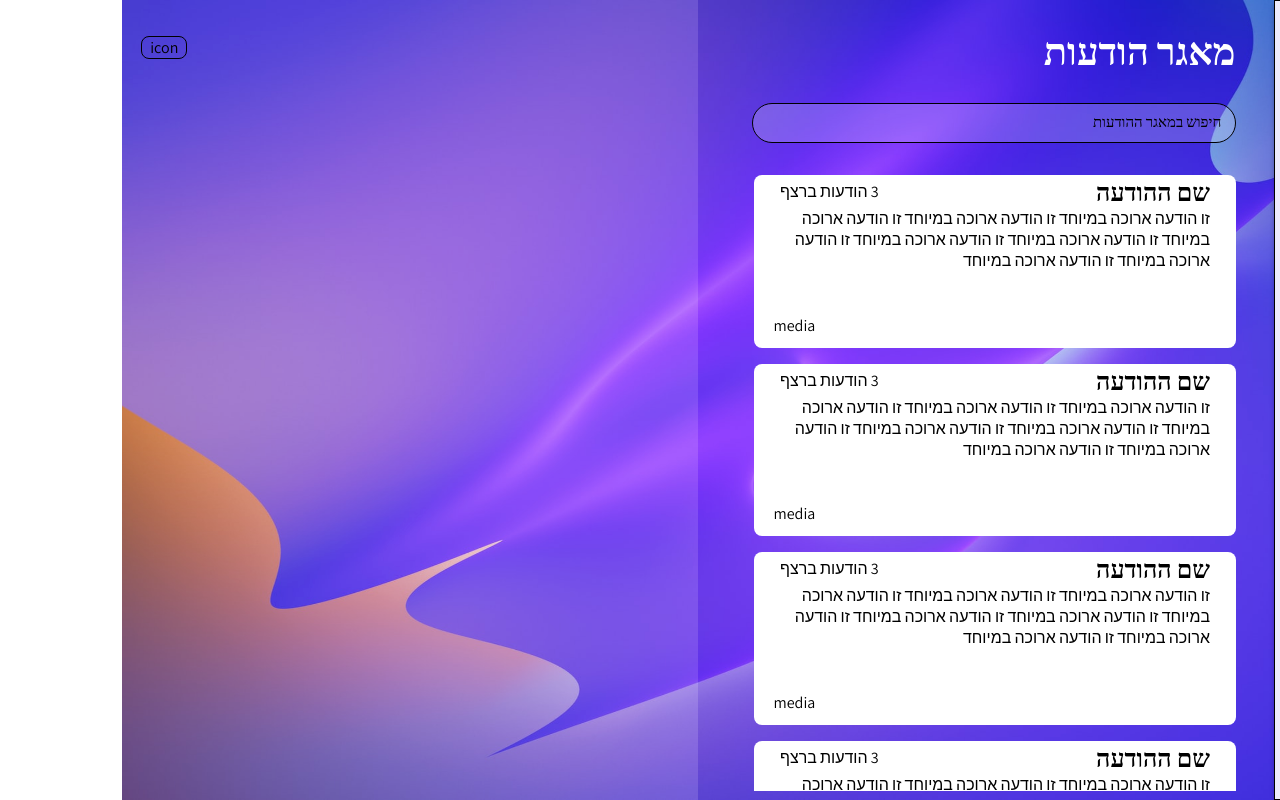
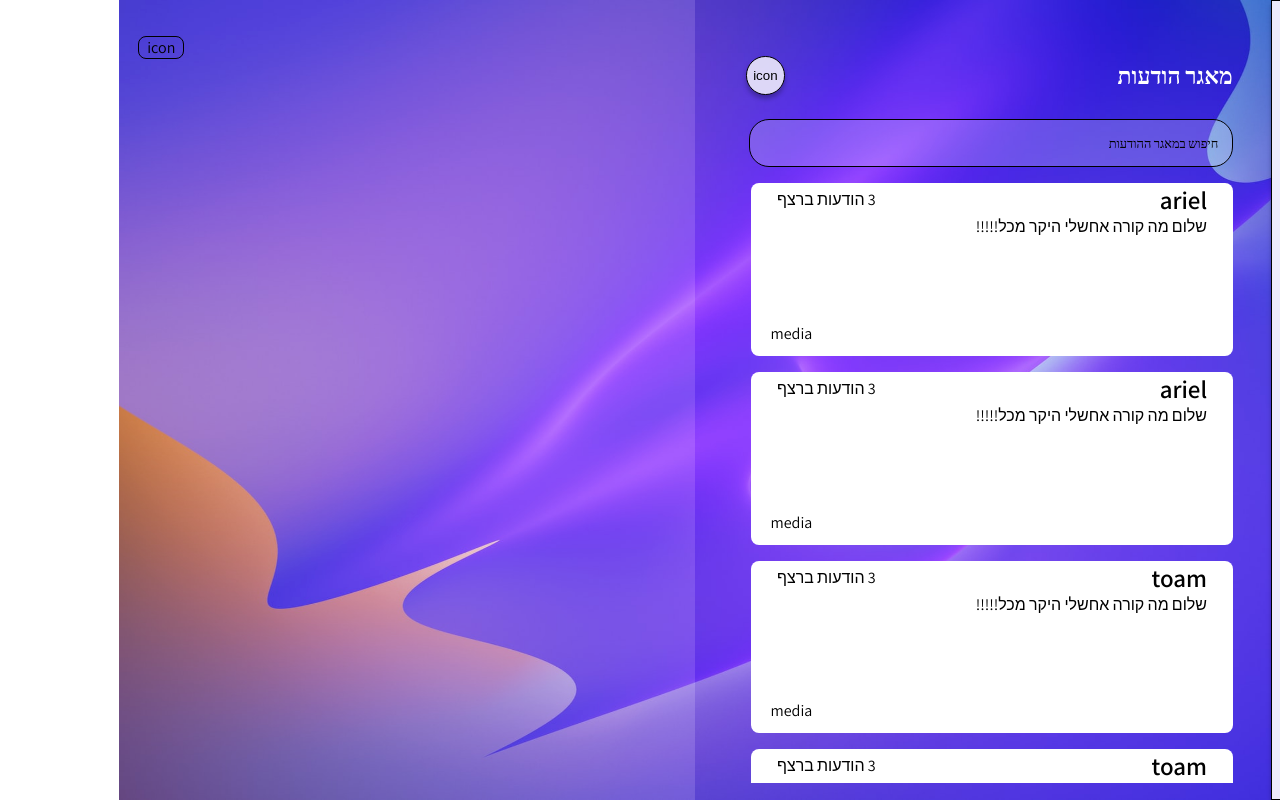
Before and after one commit to aariell0045/ws-project-front, a React (Create React App) app: page /MessagesStock in a window 1280 px wide. Built offline with nearby package versions, Linux system fonts and the light colour scheme.

Commit message:
add search to message-stock changed message-box-component-props adding little style to search input ty for the reading

```diff
--- a/src/components/contacts-list/contacts-list.styls.css
+++ b/src/components/contacts-list/contacts-list.styls.css
@@ -66,7 +66,7 @@
 
 .contacts-page-main-header-search {
   background: rgba(255, 255, 255, 0.2);
-  border: 1px solid #000000;
+  border: 0.11vw solid #000000;
   border-radius: 2vh;
   width: 25vw;
   height: 5vh;
--- a/src/components/groups-list/groups-list.styles.css
+++ b/src/components/groups-list/groups-list.styles.css
@@ -53,7 +53,7 @@
 
 .groups-page-main-header-search {
   background: rgba(255, 255, 255, 0.2);
-  border: 1px solid #000000;
+  border: 0.11vw solid #000000;
   border-radius: 2vh;
   width: 25vw;
   height: 5vh;
--- a/src/components/message-box/message-box.component.jsx
+++ b/src/components/message-box/message-box.component.jsx
@@ -1,24 +1,21 @@
 import "./message-box.styles.css";
 import React from "react";
 
-function MessageBox() {
-	return (
-		<div className="message-box">
-			<header className='message-box-header'>
-				 <h3>שם ההודעה</h3>
-				 <p>3 הודעות ברצף</p>
-			</header>
-			<div className='content'>
-				<p >
-				זו הודעה ארוכה במיוחד זו הודעה ארוכה במיוחד זו הודעה ארוכה במיוחד זו הודעה ארוכה במיוחד זו הודעה ארוכה במיוחד זו הודעה ארוכה במיוחד זו הודעה ארוכה במיוחד
-				</p>
-				<div className='media-footer' >
-					media
-				</div>
-			</div>
+function MessageBox(props) {
+  let [messageName, contentMessage] = props.item;
 
-		</div>
-	)
+  return (
+    <div className="message-box">
+      <header className="message-box-header">
+        <h3>{messageName}</h3>
+        <p>3 הודעות ברצף</p>
+      </header>
+      <div className="content">
+        <p>{contentMessage}</p>
+        <div className="media-footer">media</div>
+      </div>
+    </div>
+  );
 }
 
-export default MessageBox
+export default MessageBox;
--- a/src/components/messages-stock/messages-stock.component.jsx
+++ b/src/components/messages-stock/messages-stock.component.jsx
@@ -3,42 +3,90 @@ import React, { useState } from "react";
 import MessageBox from "../message-box/message-box.component";
 import AddMessage from "../add-message/add-message.component";
 
+
+const messages = [
+  { messageName: "ariel", contentMessage: "שלום מה קורה אחשלי היקר מכל!!!!!" },
+  { messageName: "ariel", contentMessage: "שלום מה קורה אחשלי היקר מכל!!!!!" },
+  { messageName: "toam", contentMessage: "שלום מה קורה אחשלי היקר מכל!!!!!" },
+  { messageName: "toam", contentMessage: "שלום מה קורה אחשלי היקר מכל!!!!!" },
+];
+
 function MessagesStock() {
   const [createMessage, setCreateMessage] = useState(false);
-	console.log(createMessage);
+  const [messagesList, setMessageList] = useState(messages);
+  const [state, setState] = useState({
+    searchMessages: "",
+  });
+
+  function handleInputs({ target }) {
+    const { name, value } = target;
+    let currentState = { ...state };
+    currentState[name] = value;
+    setState(currentState);
+  }
+
   return (
-		<section id='messages-stock'>
-			<div className='messages-stock-warpper'>
-				<div className='messages-stock-left-side'>
-					<header className='messages-stock-left-side-header'>
-						<h2>
-						מאגר הודעות
-						</h2>
+    <section id="messages-stock">
+      <div className="messages-stock-warpper">
+        <div className="messages-stock-left-side">
+          <header className="messages-stock-left-side-header">
+            <p>מאגר הודעות</p>
+            <button className="messages-stock-right-side-button-add-new-message">
+              icon
+            </button>
           </header>
-					<input className='messages-stcok-left-side-input' type="text" placeholder="חיפוש במאגר ההודעות" />
+          <input
+            name="searchMessages"
+            className="messages-stcok-left-side-input"
+            type="text"
+            placeholder="חיפוש במאגר ההודעות"
+            onChange={(event) => handleInputs(event)}
+          />
 
-					<div className='messages-stcok-list'>
-							<MessageBox />
-							<MessageBox />
-							<MessageBox />
-							<MessageBox />
-							<MessageBox />
+          <div className="messages-stcok-list">
+            {state.searchMessages &&
+              messagesList.map((message, index) => {
+                if (message.messageName.includes(state.searchMessages)) {
+                  return (
+                    <MessageBox
+                      key={index}
+                      item={[message.messageName, message.contentMessage]}
+                    />
+                  );
+                } else {
+                  return null;
+                }
+              })}
+            {!state.searchMessages &&
+              messagesList.map((message, index) => {
+                return (
+                  <MessageBox
+                    key={index}
+                    item={[message.messageName, message.contentMessage]}
+                  />
+                );
+              })}
           </div>
         </div>
-				<div className='messages-stock-right-side'>
-					<div className='message-stock-right-side-background'></div>
-					<div className='messsages-stock-tools' >
-						<span onClick={(event) => setCreateMessage(!createMessage)} className={createMessage ? 'new-message-tool new-message-tool-active': 'new-message-tool'}>
-							{ "icon" }
+        <div className="messages-stock-right-side">
+          <div className="message-stock-right-side-background"></div>
+          <div className="messsages-stock-tools">
+            <span
+              onClick={(event) => setCreateMessage(!createMessage)}
+              className={
+                createMessage
+                  ? "new-message-tool new-message-tool-active"
+                  : "new-message-tool"
+              }
+            >
+              {"icon"}
             </span>
           </div>
-						<div>
-						{createMessage && <AddMessage/> }
-						</div>
+          <div>{createMessage && <AddMessage />}</div>
         </div>
       </div>
     </section>
-	)
+  );
 }
 
 export default MessagesStock;
--- a/src/components/messages-stock/messages-stock.styles.css
+++ b/src/components/messages-stock/messages-stock.styles.css
@@ -1,15 +1,13 @@
-
-#messages-stock{
+#messages-stock {
   width: 100%;
   height: 100%;
 }
-.messages-stock-warpper{
+.messages-stock-warpper {
   display: grid;
-	grid-template-columns: repeat(2,1fr);
+  grid-template-columns: repeat(2, 1fr);
   width: 100%;
   height: 100vh;
 }
-
 
 .messages-stock-right-side {
   width: 100%;
@@ -17,17 +15,16 @@
   position: relative;
 }
 
-.message-stock-right-side-background{
+.message-stock-right-side-background {
   background: rgba(255, 255, 255, 0.4);
   mix-blend-mode: soft-light;
   width: 100%;
   height: 100%;
   position: absolute;
   z-index: -1;
-
 }
 
-.messsages-stock-tools{
+.messsages-stock-tools {
   position: absolute;
   left: 0;
   height: -moz-fit-content;
@@ -37,7 +34,7 @@
   justify-content: flex-end;
 }
 
-.new-message-tool{
+.new-message-tool {
   border: 1px solid black;
   border-radius: 1vh;
   box-sizing: border-box;
@@ -50,56 +47,69 @@
   width: fit-content;
 }
 
-.new-message-tool-active{
+.new-message-tool-active {
   width: 6vw;
   justify-content: flex-start;
+}
+
+.messages-stock-left-side-header {
+  font-family: Assistant;
+  font-style: normal;
+  font-weight: 600;
+  font-size: 1.8vw;
+  line-height: 39px;
+  text-align: right;
+  color: white;
+  display: flex;
+  align-items: center;
+  justify-content: space-between;
+  padding-top: 7vh;
+  padding-bottom: 3vh;
 
 }
 
-.messages-stock-left-side-header{
-	font-family: Assistant;
-	font-style: normal;
-	font-weight: 600;
-	font-size: 2vw;
-	line-height: 39px;
-	text-align: right;
-	color: white;
+.messages-stock-right-side-button-add-new-message {
+  background: rgba(255, 255, 255, 0.8);
+  border: 1px solid #000000;
+  box-sizing: border-box;
+  box-shadow: 0px 4px 4px rgba(0, 0, 0, 0.25);
+  border-radius: 50%;
+  height: 3vw;
+  width: 3vw;
+  cursor: pointer;
+  margin-left: 4vw;
 }
-
 .messages-stock-left-side {
   padding-right: 3vw;
 }
 
-.messages-stcok-left-side-input{
+.messages-stcok-left-side-input {
   background: rgba(255, 255, 255, 0.2);
-	border: 1px solid #000000;
+  border: 0.11vw solid #000000;
   box-sizing: border-box;
   border-radius: 20px;
   width: 90%;
-	height: 5vh;
+  height: 6vh;
   outline: none;
   padding-right: 1em;
 }
 
-.messages-stcok-left-side-input::placeholder{
+.messages-stcok-left-side-input::placeholder {
   font-family: Assistant;
   font-style: normal;
   font-weight: normal;
-	font-size: 15px;
-	line-height: 20px;
+  font-size: 1vw;
   text-align: right;
   color: #000000;
 }
 
-
-.messages-stcok-list{
-	margin-top: 4vh;
-	display:grid;
+.messages-stcok-list {
+  margin-top: 2vh;
+  display: grid;
   gap: 1em;
   overflow-y: scroll;
-	height: 77vh;
+  height: 75vh;
 }
-
 
 .messages-stcok-list::-webkit-scrollbar {
   width: 0px;
--- a/src/components/send-message-part-1/send-message-part-1.component.jsx
+++ b/src/components/send-message-part-1/send-message-part-1.component.jsx
@@ -1,37 +1,73 @@
 import "./send-message-part-1.styles.css";
 import React from "react";
 import MessageBox from "../message-box/message-box.component";
-import {Link} from 'react-router-dom'
+import { Link } from "react-router-dom";
+import { useState } from "react";
 
+const messages = [
+  { messageName: "ariel", contentMessage: "שלום מה קורה אחשלי היקר מכל!!!!!" },
+  { messageName: "ariel", contentMessage: "שלום מה קורה אחשלי היקר מכל!!!!!" },
+  { messageName: "toam", contentMessage: "שלום מה קורה אחשלי היקר מכל!!!!!" },
+  { messageName: "toam", contentMessage: "שלום מה קורה אחשלי היקר מכל!!!!!" },
+];
 
 function SendMessagePart1() {
+  const [messagesList, setMessageList] = useState(messages);
+  const [state, setState] = useState({
+    searchMessages: "",
+  });
+
+  function handleInputs({ target }) {
+    const { name, value } = target;
+    let currentState = { ...state };
+    currentState[name] = value;
+    setState(currentState);
+  }
   return (
-		<section id='send-message-part-1'>
-			<div className='send-message-part-1-warpper'>
-				<div className='send-message-part-1-right-side'>
-					<header className='send-message-part-1-main-header'>
-						<h2>יש לבחור את הקבוצה הרלוונטית</h2>
+    <section id="send-message-part-1">
+      <div className="send-message-part-1-warpper">
+        <div className="send-message-part-1-right-side">
+          <header className="send-message-part-1-main-header">
+            <p>יש לבחור את ההודעה אותה תרצה לשלוח:</p>
           </header>
           <input
-						className='send-message-part-1-search-input'
-						type='text'
-						placeholder='חיפוש במאגר ההודעות'
+            name="searchMessages"
+            className="send-message-part-1-search-input"
+            type="text"
+            placeholder="חיפוש במאגר ההודעות"
+            onChange={(event) => handleInputs(event)}
           />
-					<div className='send-message-part-1-messages-list'>
-						<MessageBox />
-						<MessageBox />
-						<MessageBox />
-						<MessageBox />
-						<MessageBox />
-						<MessageBox />
+          <div className="send-message-part-1-messages-list">
+            {state.searchMessages &&
+              messagesList.map((message, index) => {
+                if (message.messageName.includes(state.searchMessages)) {
+                  return (
+                    <MessageBox
+                      key={index}
+                      item={[message.messageName, message.contentMessage]}
+                    />
+                  );
+                } else {
+                  return null;
+                }
+              })}
+            {!state.searchMessages &&
+              messagesList.map((message, index) => {
+                return (
+                  <MessageBox
+                    key={index}
+                    item={[message.messageName, message.contentMessage]}
+                  />
+                );
+              })}
           </div>
         </div>
-				<div className='send-message-part-1-left-side'>
-					<div className='send-message-part-1-left-side-background'></div>
-					<div className='send-message-part-1-left-side-button-warpper'>
-						<Link to='/SendMessagePart2'>
-							<div className='send-message-part-1-left-side-button'>
-								<div className='send-message-part-1-left-side-button-background'></div>
+        <div className="send-message-part-1-left-side">
+          <div className="send-message-part-1-left-side-background"></div>
+          <div className="send-message-part-1-left-side-button-warpper">
+            <Link to="/SendMessagePart2">
+              <div className="send-message-part-1-left-side-button">
+                <div className="send-message-part-1-left-side-button-background"></div>
                 יאללה, המשכנו
               </div>
             </Link>
```
Also changed, not shown: src/components/send-message-part-1/send-message-part-1.styles.css (+30 -21 lines), src/components/send-message-part-2/send-message-part-2.component.jsx (+8 -9 lines), src/components/send-message-part-2/send-message-part-2.styls.css (+6 -7 lines), src/icons/icons-components/add-message/add-message.component.jsx (added, +87 -0 lines), src/icons/regular-icons-src/add-message.svg (added). Lines whose indentation alone changed are shown as unchanged.
